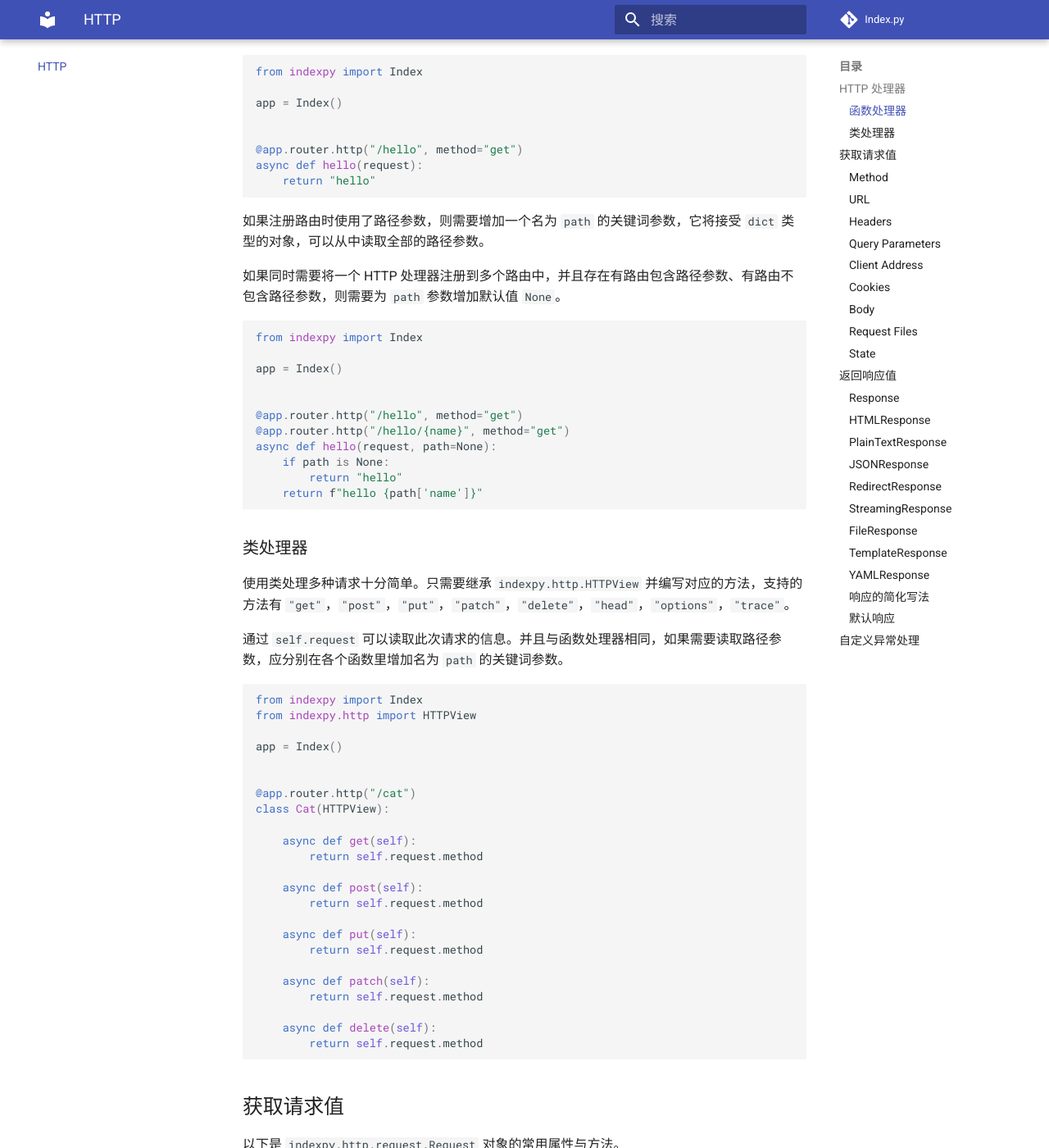
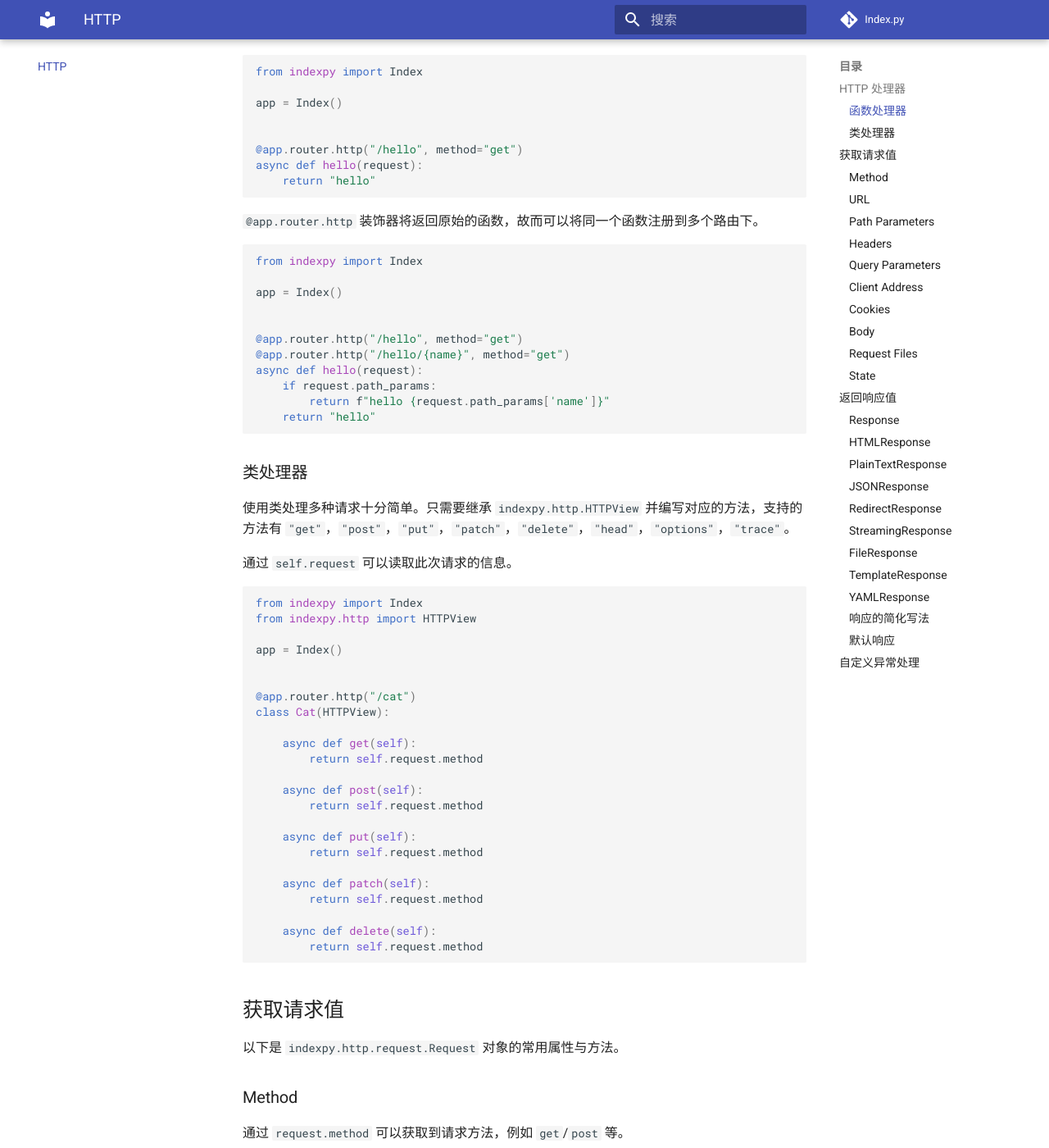
Before and after one commit to abersheeran/kui, an MkDocs documentation site: the page built from docs/http.md, in a window 1280 px wide and 1400 px high, scrolled down 382 px. Shown: the whole window at 82% size. Built offline with MkDocs 1.6.1 and Material for MkDocs 9.7.7, drawn with Linux system fonts in a browser that asks for light colours; comment, search, counter and statistics services are not loaded; some of the changed text lies outside the part shown.

Commit message:
Fix path error and update docs

````diff
--- a/docs/http.md
+++ b/docs/http.md
@@ -17,9 +17,7 @@ async def hello(request):
     return "hello"
 ```
 
-如果注册路由时使用了路径参数，则需要增加一个名为 `path` 的关键词参数，它将接受 `dict` 类型的对象，可以从中读取全部的路径参数。
-
-如果同时需要将一个 HTTP 处理器注册到多个路由中，并且存在有路由包含路径参数、有路由不包含路径参数，则需要为 `path` 参数增加默认值 `None`。
+`@app.router.http` 装饰器将返回原始的函数，故而可以将同一个函数注册到多个路由下。
 
 ```python
 from indexpy import Index
@@ -29,17 +27,17 @@ app = Index()
 
 @app.router.http("/hello", method="get")
 @app.router.http("/hello/{name}", method="get")
-async def hello(request, path=None):
-    if path is None:
-        return "hello"
-    return f"hello {path['name']}"
+async def hello(request):
+    if request.path_params:
+        return f"hello {request.path_params['name']}"
+    return "hello"
 ```
 
 ### 类处理器
 
 使用类处理多种请求十分简单。只需要继承 `indexpy.http.HTTPView` 并编写对应的方法，支持的方法有 `"get"`，`"post"`，`"put"`，`"patch"`，`"delete"`，`"head"`，`"options"`，`"trace"`。
 
-通过 `self.request` 可以读取此次请求的信息。并且与函数处理器相同，如果需要读取路径参数，应分别在各个函数里增加名为 `path` 的关键词参数。
+通过 `self.request` 可以读取此次请求的信息。
 
 ```python
 from indexpy import Index
@@ -80,6 +78,10 @@ class Cat(HTTPView):
 通过 `request.url` 可以获取到请求路径。该属性是一个类似于字符串的对象，它公开了可以从URL中解析出的所有组件。
 
 例如：`request.url.path`, `request.url.port`, `request.url.scheme`
+
+### Path Parameters
+
+`request.path_params` 是一个字典，包含所有解析出的路径参数。
 
 ### Headers
 
````
Also changed, not shown: docs/middleware.md (+17 -3 lines), docs/openapi.md (+0 -3 lines), docs/route.md (+4 -4 lines), 8 other files.
